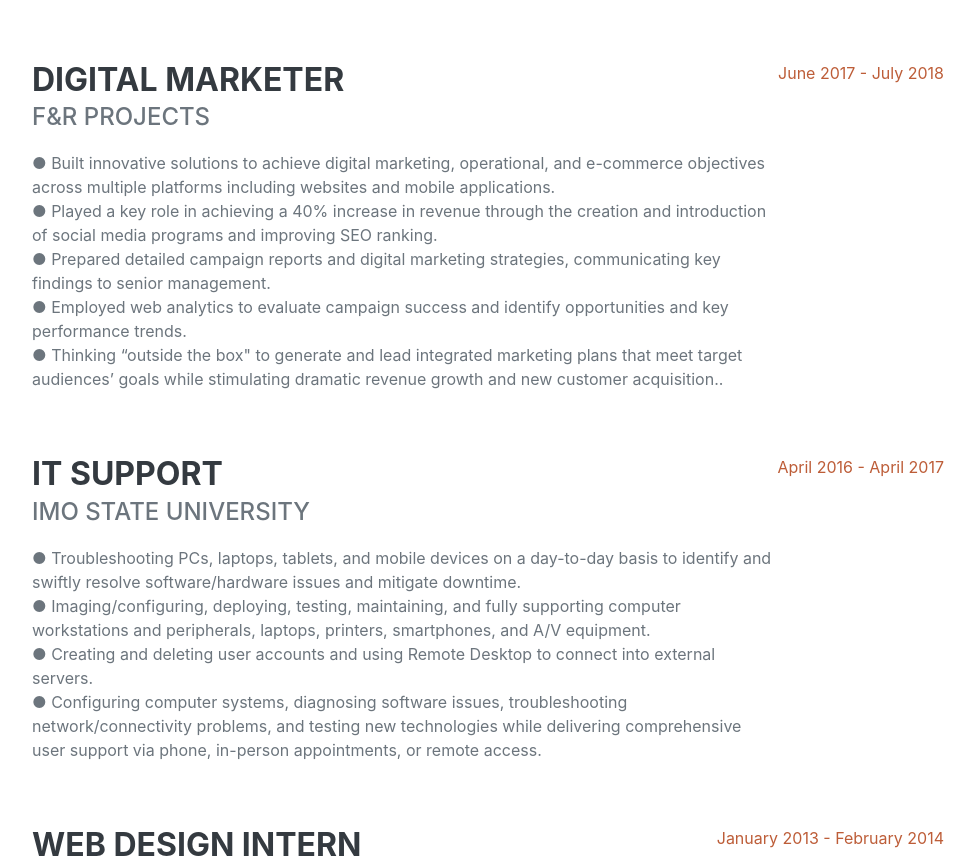
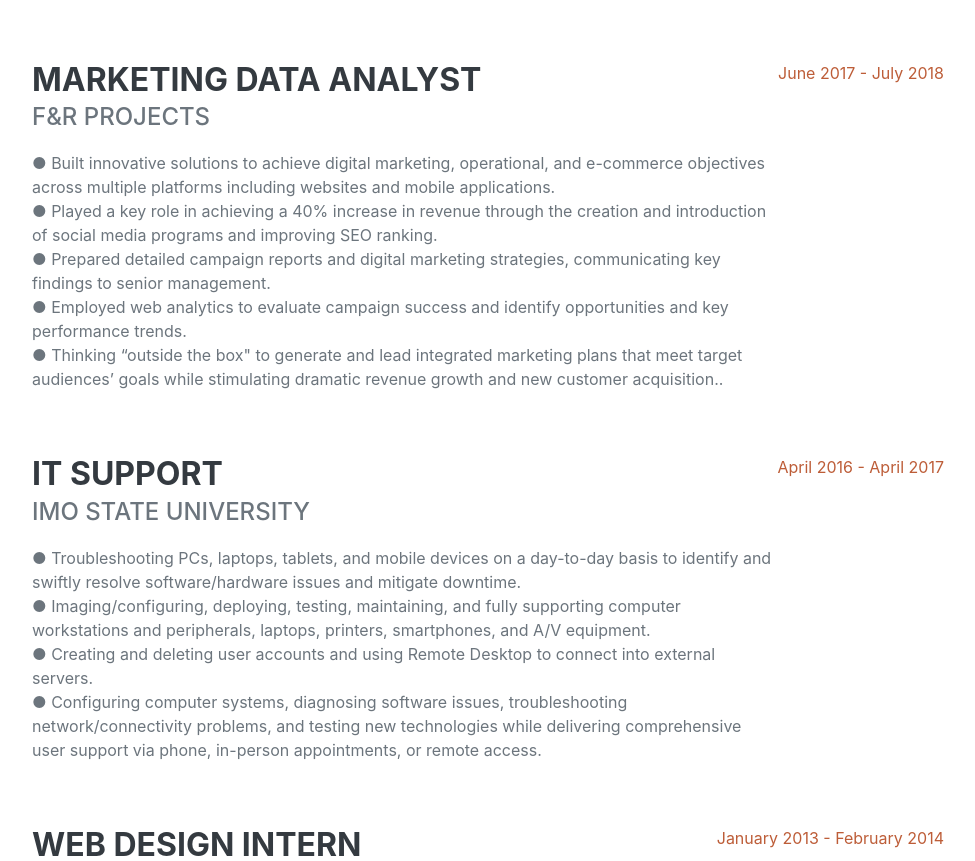
Before and after one commit to stanleyokali/stanleyokali.github.io, a plain HTML site: page index.html in a window 1280 px wide. Shown: the part 1989-2850 px from the top of the page, without its empty margins (288-1263 px from the left). Drawn offline with nearby package versions, Linux system fonts and the light colour scheme; a web font is replaced by a local one.

Commit message:
new commit

```diff
--- a/index.html
+++ b/index.html
@@ -147,7 +147,7 @@
                     </div>
                     <div class="d-flex flex-column flex-md-row justify-content-between mb-5">
                         <div class="flex-grow-1">
-                            <h3 class="mb-0">Digital Marketer</h3>
+                            <h3 class="mb-0">Marketing Data Analyst</h3>
                             <div class="subheading mb-3">F&R Projects</div>
                             <p>● Built innovative solutions to achieve digital marketing, operational, and e-commerce objectives across multiple platforms including websites and mobile applications. <br>
 
```
